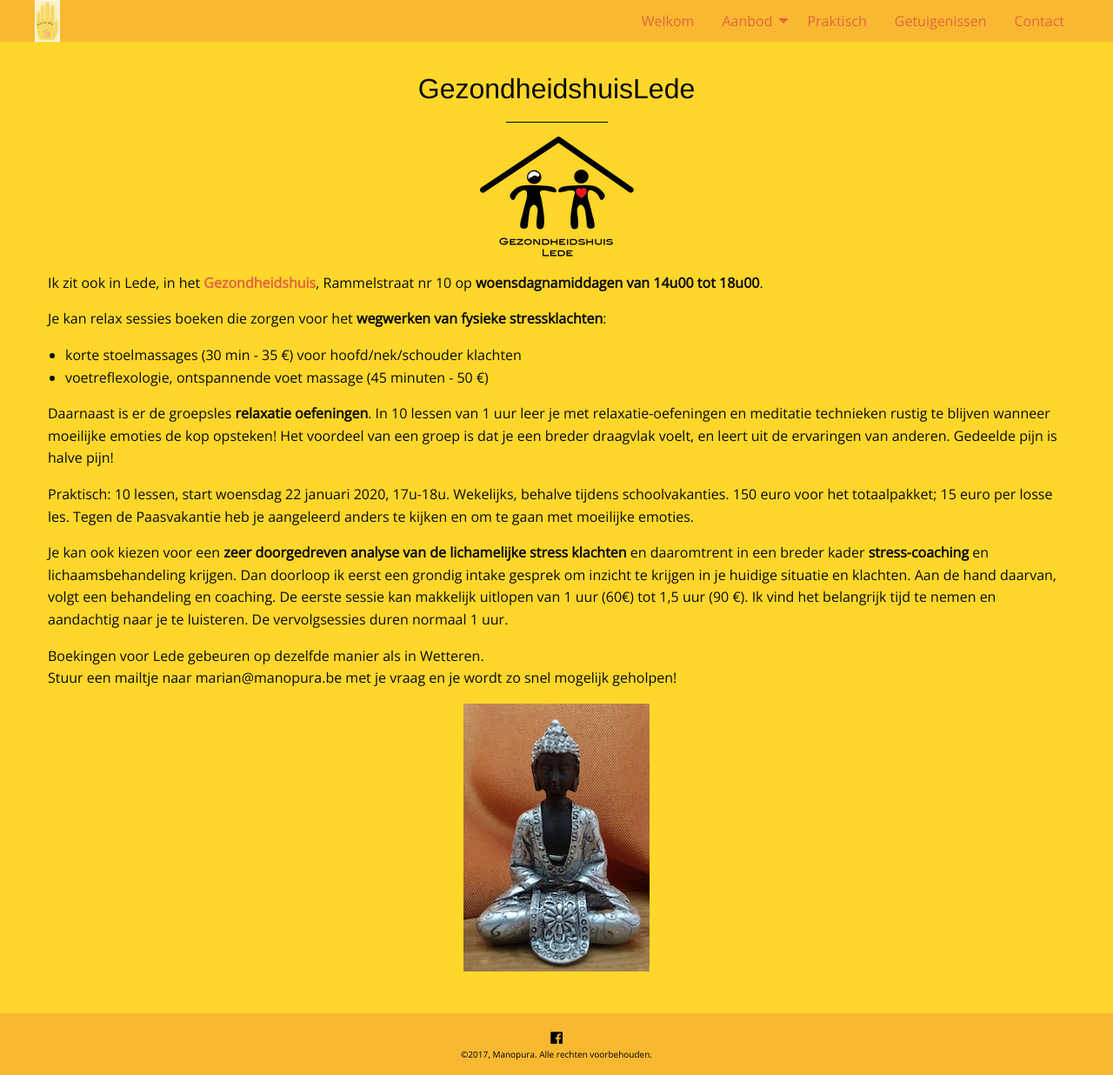
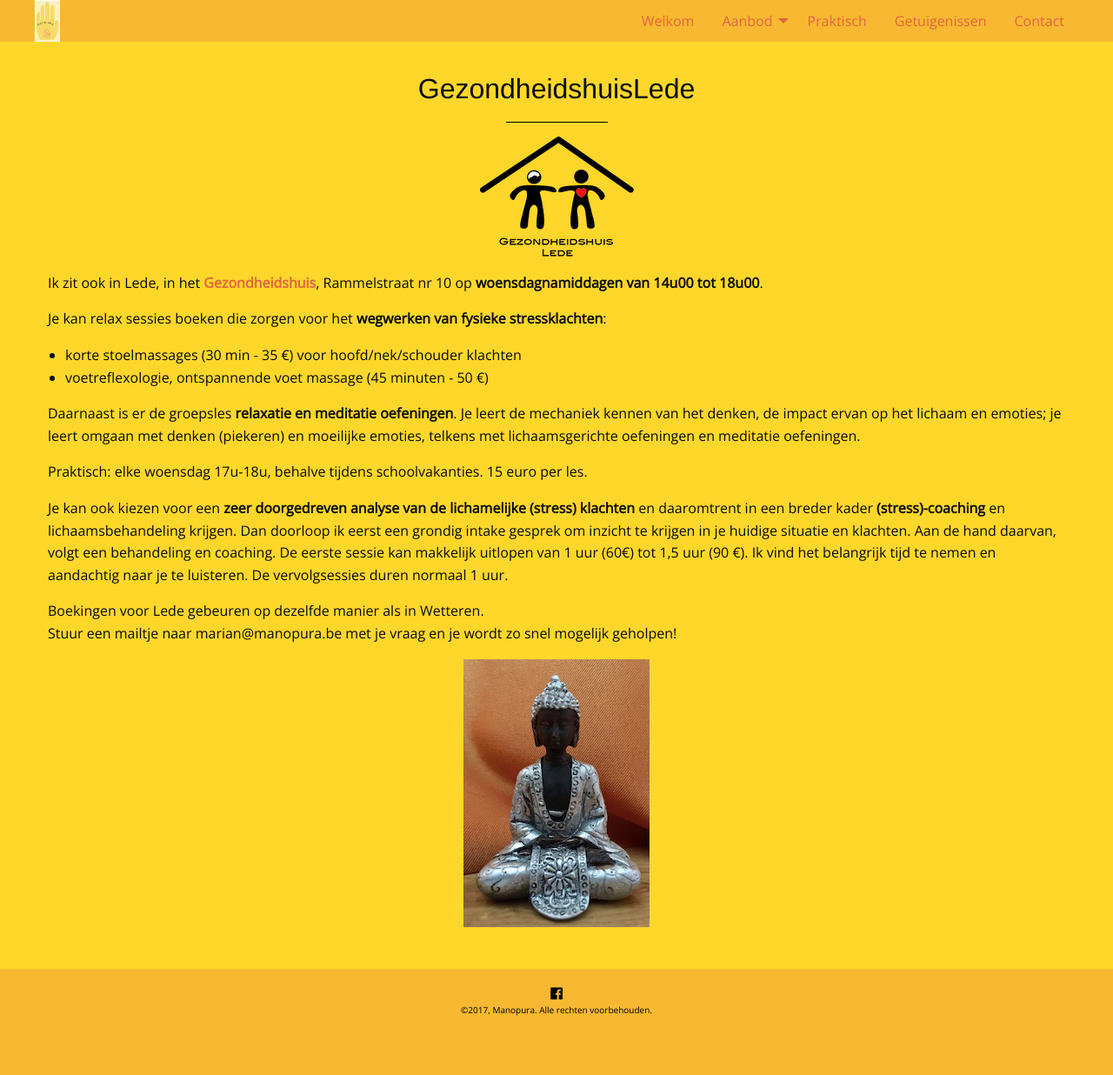
Before and after one commit to manopura/manopura.github.io, a Jekyll site: the page built from gezondheidshuislede.md, in a window 1280 px wide. Shown: the whole page at 87% size. Built offline with Jekyll 4.4.1, drawn with Linux system fonts in a browser that asks for light colours; nearby versions of some CDN libraries; our own code applies the rules of GitHub Pages for plain Markdown files; after the commit the page ends 1185 px from its top, so only the background shows below that.

Commit message:
Update gezondheidshuislede.md

```diff
--- a/gezondheidshuislede.md
+++ b/gezondheidshuislede.md
@@ -17,15 +17,13 @@ Je kan relax sessies boeken die zorgen voor het **wegwerken van fysieke stresskl
 + korte stoelmassages (30 min - 35 €) voor hoofd/nek/schouder klachten
 + voetreflexologie, ontspannende voet massage (45 minuten - 50 €)
 
-Daarnaast is er de groepsles **relaxatie oefeningen**. In 10 lessen van 1 uur leer je met relaxatie-oefeningen en meditatie technieken rustig te blijven wanneer moeilijke emoties de kop opsteken! Het voordeel van een groep is dat je een breder draagvlak voelt, en leert uit de ervaringen van anderen. Gedeelde pijn is halve pijn!
+Daarnaast is er de groepsles **relaxatie en meditatie oefeningen**. Je leert de mechaniek kennen van het denken, de impact ervan op het lichaam en emoties; je leert omgaan met denken (piekeren) en moeilijke emoties, telkens met lichaamsgerichte oefeningen en meditatie oefeningen.
 
 
-
-Praktisch: 10 lessen, start woensdag 22 januari 2020, 17u-18u. Wekelijks, behalve tijdens schoolvakanties. 150 euro voor het totaalpakket; 15 euro per losse les.
-Tegen de Paasvakantie heb je aangeleerd anders te kijken en om te gaan met moeilijke emoties.
+Praktisch: elke woensdag 17u-18u, behalve tijdens schoolvakanties. 15 euro per les.
 
 
-Je kan ook kiezen voor een **zeer doorgedreven analyse van de lichamelijke stress klachten** en daaromtrent in een breder kader **stress-coaching** en lichaamsbehandeling krijgen. Dan doorloop ik eerst een grondig intake gesprek om inzicht te krijgen in je huidige situatie en klachten. Aan de hand daarvan, volgt een behandeling en coaching. De eerste sessie kan makkelijk uitlopen van 1 uur (60€) tot 1,5 uur (90 €). Ik vind het belangrijk tijd te nemen en aandachtig naar je te luisteren. De vervolgsessies duren normaal 1 uur.
+Je kan ook kiezen voor een **zeer doorgedreven analyse van de lichamelijke (stress) klachten** en daaromtrent in een breder kader **(stress)-coaching** en lichaamsbehandeling krijgen. Dan doorloop ik eerst een grondig intake gesprek om inzicht te krijgen in je huidige situatie en klachten. Aan de hand daarvan, volgt een behandeling en coaching. De eerste sessie kan makkelijk uitlopen van 1 uur (60€) tot 1,5 uur (90 €). Ik vind het belangrijk tijd te nemen en aandachtig naar je te luisteren. De vervolgsessies duren normaal 1 uur.
 
 
 Boekingen voor Lede gebeuren op dezelfde manier als in Wetteren.
```
